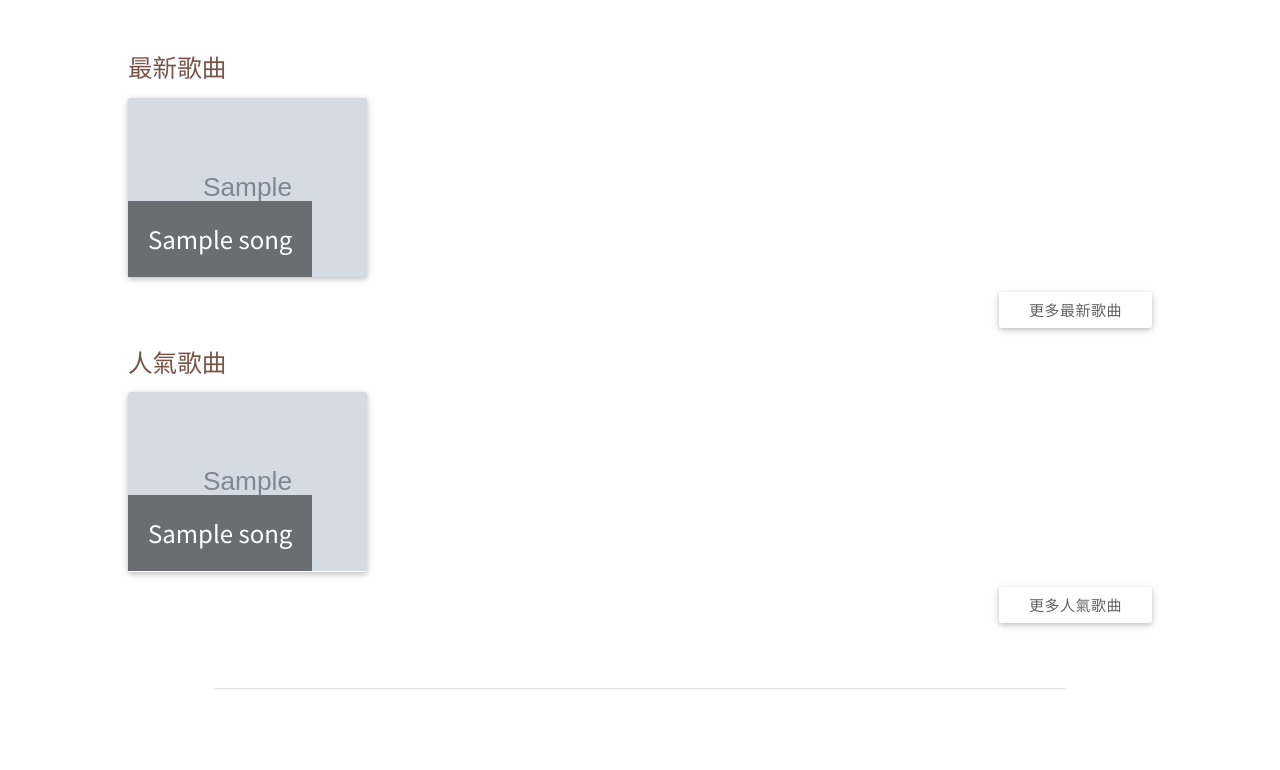
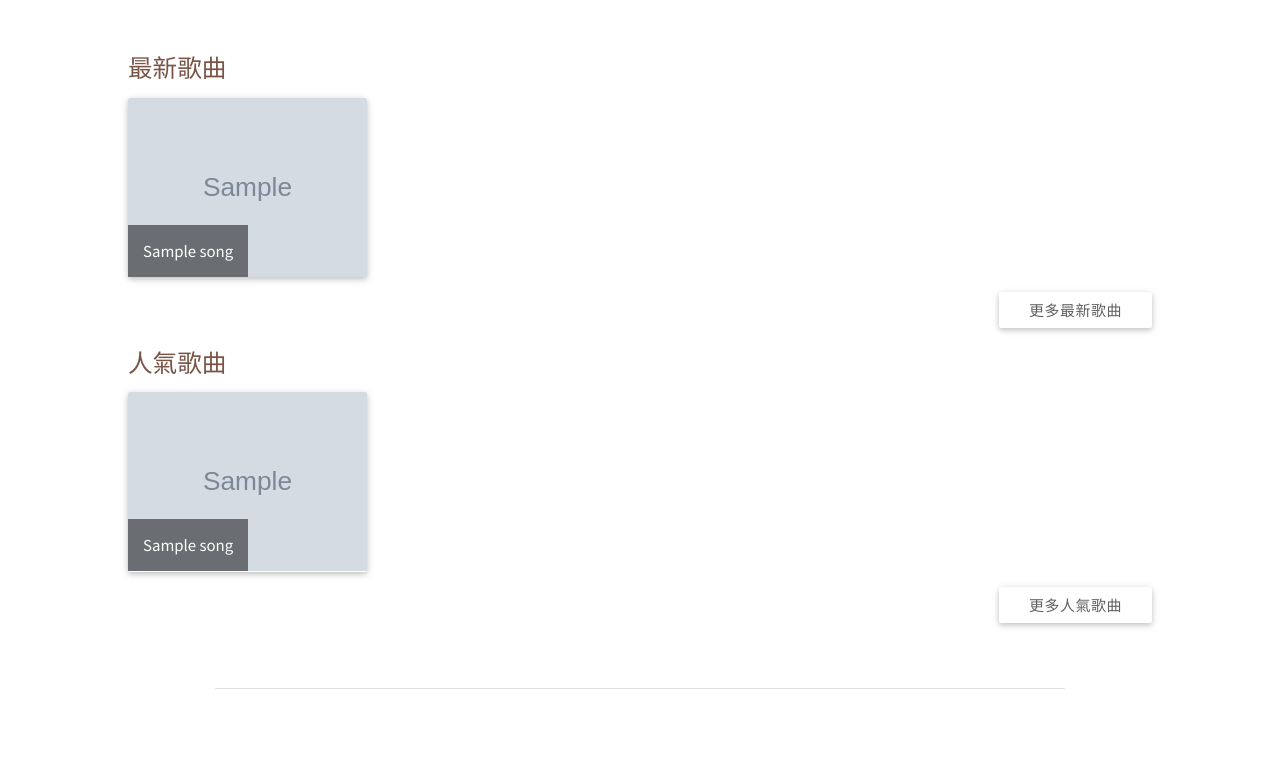
Before and after one commit to WanLinLin/Notebox, a Django app: page /notebox/ in a window 1280 px wide. Shown: the part 604-1374 px from the top of the page. Run offline with Django 3.2, Linux system fonts and the light colour scheme; tables that the repository leaves empty hold one stand-in row (values such as "Sample post"); grey boxes marked "Sample" are stand-in pictures; style sheets or scripts are compiled from the project's sources; parts of the project's set-up code (start-up, migrations or seed data) failed here and were passed over; some libraries are stand-ins or nearby versions.

Commit message:
index.html song title, add index.css

```diff
--- /dev/null
+++ b/django_notebox/catear/notebox/static/notebox/css/index.css
@@ -0,0 +1,16 @@
+.contact-img {
+  max-height: 10rem; }
+
+.slider ul.slides-bg-transparent {
+  background-color: transparent !important; }
+
+.header-content {
+  position: relative;
+  top: 100px;
+  z-index: 5; }
+
+.card .card-image > span {
+  font-size: 1rem;
+  padding: 1rem !important; }
+
+/*# sourceMappingURL=index.css.map */
--- a/django_notebox/catear/notebox/static/notebox/css/w-style.css
+++ b/django_notebox/catear/notebox/static/notebox/css/w-style.css
@@ -1,3 +1,4 @@
+/*----------  general  ---------- */
 .text-shadow {
   -webkit-text-shadow: 2px 2px 5px rgba(0, 0, 0, 0.6);
   -moz-text-shadow: 2px 2px 5px rgba(0, 0, 0, 0.6);
@@ -39,6 +40,7 @@
 a.block-link {
   color: inherit !important; }
 
+/*----------  search bar  ---------- */
 .search-input {
   -webkit-border-radius: 2px;
   -moz-border-radius: 2px;
@@ -54,15 +56,4 @@ a.block-link {
     -o-border-radius: 2px;
     border-radius: 2px; }
 
-.contact-img {
-  max-height: 10rem; }
-
-.slider ul.slides-bg-transparent {
-  background-color: transparent !important; }
-
-.header-content {
-  position: relative;
-  top: 100px;
-  z-index: 5; }
-
 /*# sourceMappingURL=w-style.css.map */
--- /dev/null
+++ b/django_notebox/catear/notebox/static/notebox/sass/index.sass
@@ -0,0 +1,21 @@
+// ### index.html ###
+
+.contact-img
+	max-height: 10rem
+
+.slider
+	ul.slides-bg-transparent
+		background-color: transparent !important
+
+.header-content
+	position: relative
+	top: 100px
+	z-index: 5
+
+.card
+	.card-image > span
+		font-size: 1rem
+		padding: 1rem !important
+
+
+// --- end of index.html ---
--- a/django_notebox/catear/notebox/static/notebox/sass/w-style.sass
+++ b/django_notebox/catear/notebox/static/notebox/sass/w-style.sass
@@ -15,22 +15,7 @@ $text-shadow: 2px 2px 5px rgba(0, 0, 0, 0.6)
 	-o-border-radius: $radius
 	border-radius: $radius
 
-// @import url(http://fonts.googleapis.com/earlyaccess/notosanstc.css)
-// @import url(http://fonts.googleapis.com/earlyaccess/cwtexfangsong.css)
-// @import url(http://fonts.googleapis.com/earlyaccess/cwtexhei.css)
-// @import url(http://fonts.googleapis.com/earlyaccess/cwtexkai.css)
-// @import url(http://fonts.googleapis.com/earlyaccess/cwtexming.css)
-// @import url(http://fonts.googleapis.com/earlyaccess/cwtexyen.css)
-
-// body
-	// font-family: 'cwtexyen', sans-serif
-	// font-family: 'cwtexming', serif
-	// font-family: 'cwtexkai', serif
-	// font-family: 'cwtexhei', sans-serif
-	// font-family: 'cwtexfangsong', serif
-	// font-family: 'noto sans tc', sans-serif
-
-// ### general ###
+/*----------  general  ----------*/
 .text-shadow
 	-webkit-text-shadow: $text-shadow
 	-moz-text-shadow: $text-shadow
@@ -72,9 +57,7 @@ $text-shadow: 2px 2px 5px rgba(0, 0, 0, 0.6)
 a.block-link
 	color: inherit !important
 
-// --- end of general ---
-
-// ### search bar ###
+/*----------  search bar  ----------*/
 .search-input
 	// padding: 1rem
 	+border-radius($small-round-border)
@@ -83,20 +66,3 @@ a.block-link
 
 	input[type=search], input[type=search]:focus
 		+border-radius($small-round-border)
-// --- end of search bar ---
-
-// ### index.html ###
-
-.contact-img
-	max-height: 10rem
-
-.slider
-	ul.slides-bg-transparent
-		background-color: transparent !important
-
-.header-content
-	position: relative
-	top: 100px
-	z-index: 5
-
-// --- end of index.html ---
--- a/django_notebox/catear/notebox/templates/notebox/index.html
+++ b/django_notebox/catear/notebox/templates/notebox/index.html
@@ -16,6 +16,7 @@
   <link type="text/css" rel="stylesheet" href="{% static 'notebox/css/materialize.min.css' %}" media="screen,projection"/>
   <!-- my style -->
   <link rel="stylesheet" type="text/css" href="{% static 'notebox/css/w-style.css' %}">
+  <link rel="stylesheet" type="text/css" href="{% static 'notebox/css/index.css' %}">
   <link rel="stylesheet" type="text/css" href="{% static 'notebox/css/general.css' %}">
 
   <!--Let browser know website is optimized for mobile-->
@@ -90,7 +91,7 @@
             <a href="/notebox/player/{{ music.song_id }}">
               <img src="{{ music.img }}" alt="{{ music.title }}">
             </a>
-            <span class="card-title black-bg-text">{{ music.title }}</span>
+            <span class="card-title black-bg-text song-title">{{ music.title }}</span>
           </div>
         </div>
       </div>
```
Also changed, not shown: 3 other files.
